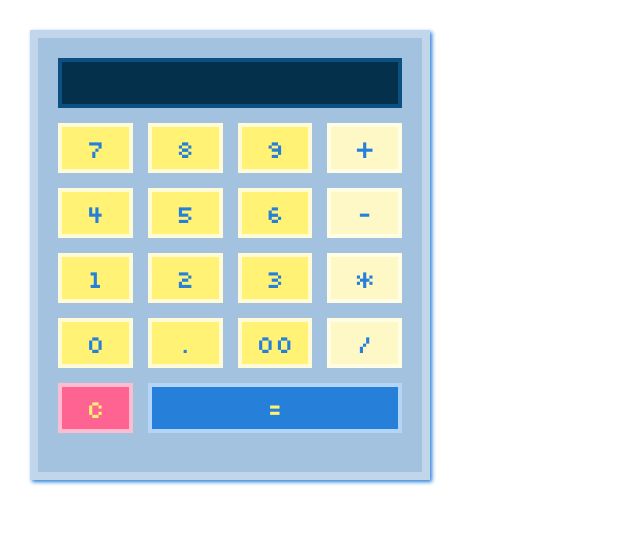
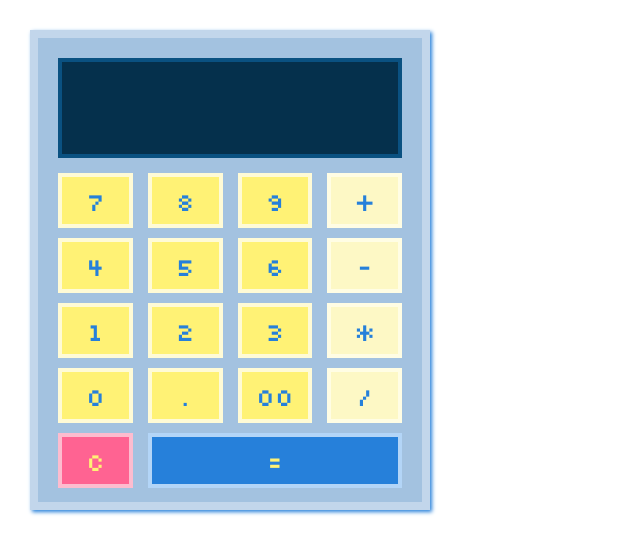
Before and after one commit to iiilliliiillil/NotPocketCalculator, a plain HTML site: page index.html in a window 1280 px wide. Shown: the whole page, without its empty margins (0-640 px from the left). Drawn offline with Linux system fonts and the light colour scheme.

Commit message:
mod style

```diff
--- a/style.css
+++ b/style.css
@@ -12,7 +12,7 @@ body {
 .calc {
 
         width: 400px;
-        height: 450px;
+        height: 480px;
         border: solid 8px #C2D6EB;
         border-radius: 0px;
         background-color: #A3C2E0;
@@ -29,17 +29,19 @@ body {
 .calc_result {
 
     grid-column: 1 / -1 ;
+    height: 100px;
     border-radius: 0px;
     font-family: 'Silkscreen', cursive;
-    font-size: 25px;
+    font-size: 40px;
     background-color: #05304C;
     color: #FFFBD6;
-    padding: 6px;
+    padding: 20px;
     border: solid 4px #0a5181;
 
 }
 
 button {
+
     background-color: #FFF275;
     border: solid 4px #FFFBD6;
     color: #2680da;
@@ -48,6 +50,8 @@ button {
     overflow: hidden;
     font-family: 'Silkscreen', cursive;
     font-size: 25px;
+    margin-top: 50px;
+    height: 55px;
 }
 
 .calc_operator {
```
